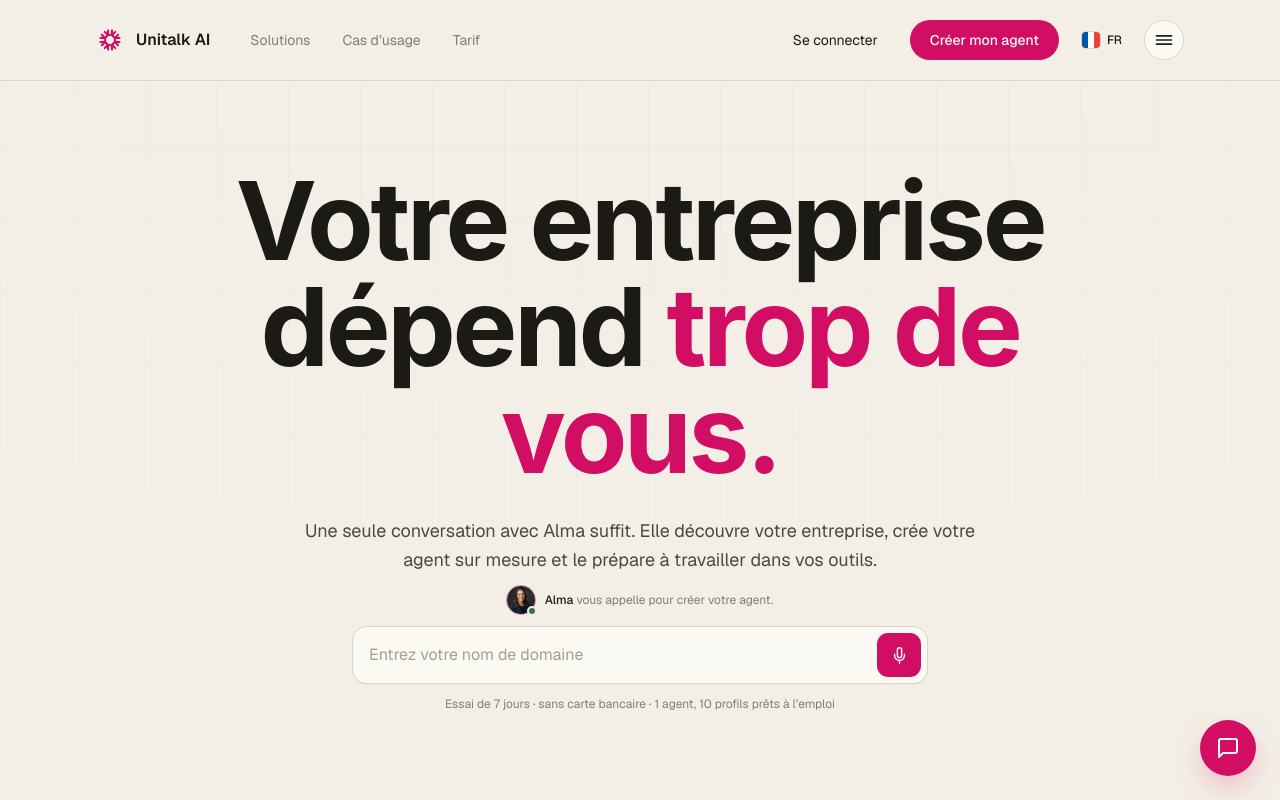
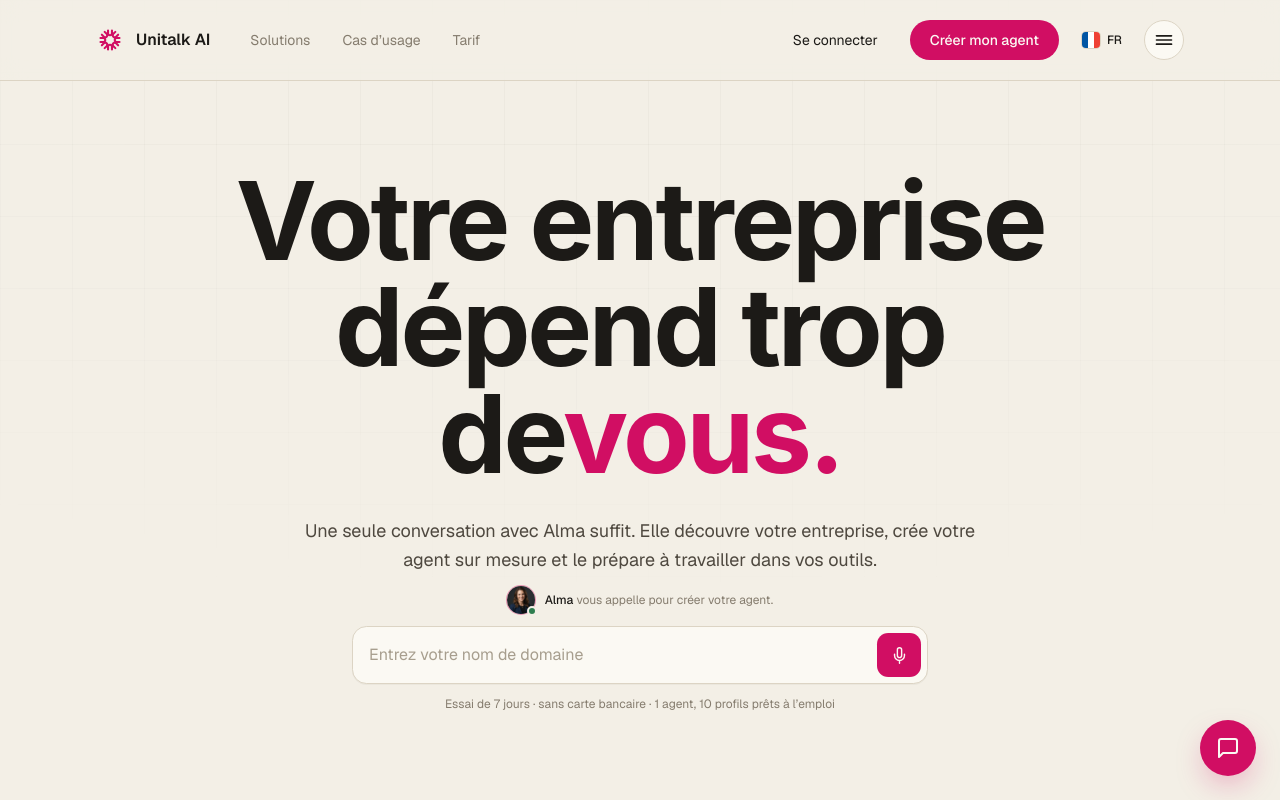
Before and after one commit to cyberienai/unitalk-ai-new-site, a Next.js app: page / in a window 1280 px wide. Shown: the top 800 px of the page. Built offline with nearby package versions, Linux system fonts and the light colour scheme.

Commit message:
fix: adjust headline text for clarity in hero-editorial component

```diff
--- a/components/hero-editorial.tsx
+++ b/components/hero-editorial.tsx
@@ -8,8 +8,8 @@ const T = {
   fr: {
     eyebrow: 'Vous gérez tout, seul, sans pouvoir embaucher',
     headline1: 'Votre entreprise',
-    headline2: 'dépend ',
-    headline3: 'trop de vous.',
+    headline2: 'dépend trop de',
+    headline3: 'vous.',
     subline:
       'Une seule conversation avec Alma suffit. Elle découvre votre entreprise, crée votre agent sur mesure et le prépare à travailler dans vos outils.',
     almaCaption: 'vous appelle pour créer votre agent.',
@@ -26,8 +26,8 @@ const T = {
   en: {
     eyebrow: 'You run everything, alone, with no one to hire',
     headline1: 'Your business',
-    headline2: 'depends ',
-    headline3: 'too much on you.',
+    headline2: 'depends too much',
+    headline3: 'on you.',
     subline:
       'Just one conversation with Alma is enough. She discovers your company, creates your custom agent and gets it ready to work inside your tools.',
     almaCaption: 'calls you to create your agent.',
```
